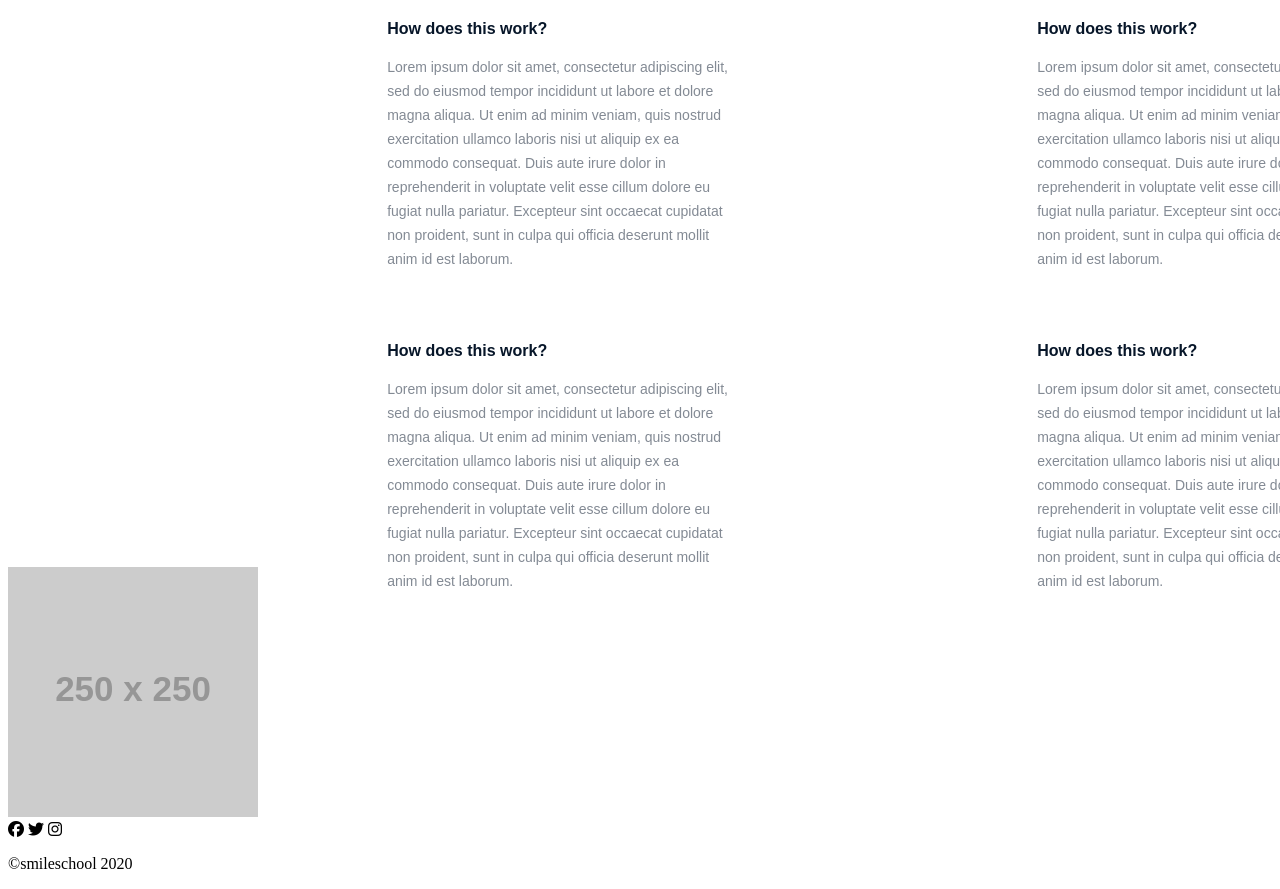
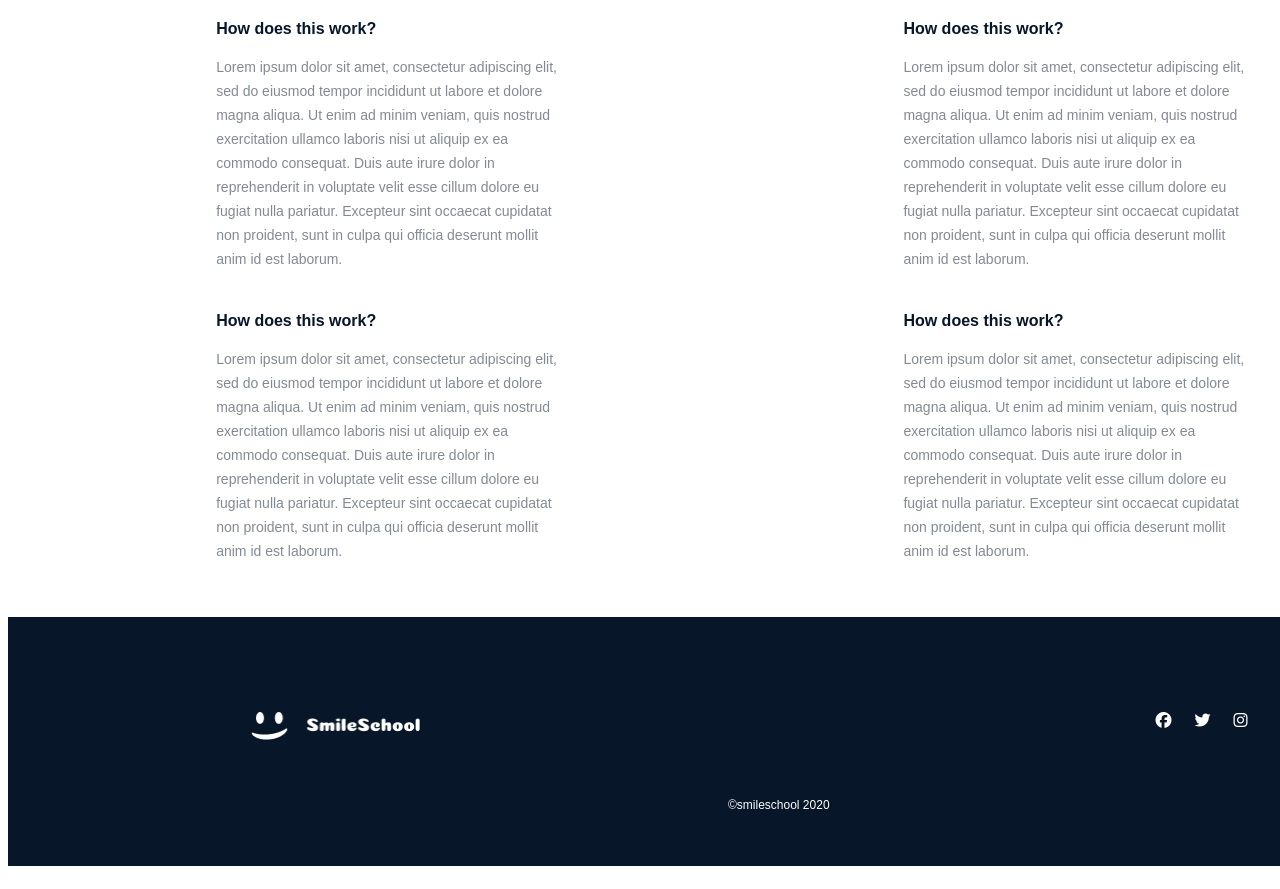
Before and after one commit to Nonnyman1/alx_html_css, a plain HTML site: page css_advanced/index.html in a window 1280 px wide. Shown: the part 2852-3741 px from the top of the page. Drawn offline with Linux system fonts and the light colour scheme; placeholder pictures from the web are drawn by us.

Commit message:
added footer section and some updates

```diff
--- a/css_advanced/index.html
+++ b/css_advanced/index.html
@@ -12,7 +12,7 @@
     <header>
     <div>
         <nav>
-            <img src="logo.png" alt="logo" id="logo">
+            <img src="logo.png" alt="logo" class="logo">
         <div>
             <ul class="nav-list">
                 <li><a href="#">COURSES</a></li>
@@ -230,11 +230,11 @@
             </div>
         </section>
     </main>
-    <footer>
+    <footer class="foot">
         <section>
-            <div>
-                <img src="https://fakeimg.pl/250x250?text=Sample+Logo" alt="logo">
-                <div>
+            <div id="word">
+                <img src="logo.png" alt="logo" class="logo">
+                <div class="icons">
                     <i class="fa-brands fa-facebook"></i>
                     <i class="fa-brands fa-twitter"></i>
                     <i class="fa-brands fa-instagram"></i>
--- a/css_advanced/styles.css
+++ b/css_advanced/styles.css
@@ -1,4 +1,4 @@
-#logo {
+.logo {
     width: 167.02px;
     height: 29.46px;
     margin-top: 35.02px;
@@ -249,7 +249,7 @@ blockquote {
     display: flex;
     width: 294px;
     height: 40px;
-    margin-left: 482px;
+    margin-left: 41%;
     margin-top: 40px;
     align-content: center;
     gap: 10px;
@@ -272,7 +272,6 @@ font-weight: bold;
     flex-direction: row;
     justify-content: space-evenly;
     flex-wrap: nowrap;
-    align-items: ;
 }
 
 .toe {
@@ -404,6 +403,8 @@ align-self: normal;
 .sticker {
     display: flex;
     justify-content: center;
+    margin-left: 7%;
+    padding: 0%;
 }
 
 .wine {
@@ -455,7 +456,7 @@ align-self: normal;
     flex-direction: column;
     justify-content: center;
     justify-self: center;
-    margin-left: 80%;
+    margin-left:  50%;
     width: 136px;
     height: 75px;
     gap: 0px;
@@ -473,9 +474,11 @@ align-self: normal;
     display: grid;
     grid-template-columns: repeat(2, 1fr);
     grid-template-rows: repeat(2, 1fr);
-    row-gap: 40px;
+    row-gap: 10px;
     column-gap: 300px;
-    margin-left: 30%;
+    margin-top: 0%;
+    margin-left: 15%;
+    padding-bottom: 80px;
     align-items: center;
     align-self: center;
 }
@@ -486,7 +489,6 @@ height: 242px;
 margin-top: 40px;
 gap: 0px;
 opacity: 0px;
-text-align: center;
 justify-self: center;
 }
 
@@ -516,3 +518,72 @@ justify-self: center;
     text-align: left;
     color:#07162980;
 }
+
+.foot {
+    display: flex;
+    flex-direction: row;
+    justify-content: space-evenly;
+    width: 1440px;
+    height: 249px;
+    background-color: #071629;
+}
+
+.foot img {
+    width: 169px;
+    height: 30px;
+    margin-top: 95px;
+    margin-left: 80px;
+    gap: 0px;
+    opacity: 0px;
+}
+
+.icons {
+    justify-content: space-around;
+    width: 130px;
+    height: 30px;
+    margin-top: 95px;
+    margin-left: 736px;
+    color: #FFFFFF;
+}
+
+.fa-facebook {
+    width: 30px;
+    height: 30px;
+    opacity: 0px;
+    margin-right: 5px;
+}
+
+.fa-twitter {
+    width: 30px;
+    height: 30px;
+    opacity: 0px;
+    margin-right: 5px;
+}
+
+.fa-instagram {
+    width: 30px;
+    height: 30px;
+    opacity: 0px;
+}
+
+#word {
+    display: flex;
+    flex-direction: row;
+    justify-content: space-between;
+}
+
+.foot p {
+    width: 96px;
+    height: 15px;
+    margin-top: 5%;
+    margin-left: 50%;
+    gap: 0px;
+    opacity: 0.35px;
+    font-family: sans-serif;
+    font-size: 12px;
+    font-weight: 400;
+    line-height: 15.08px;
+    text-align: left;
+    text-wrap: nowrap;
+    color: #FFFFFF;
+}
```
